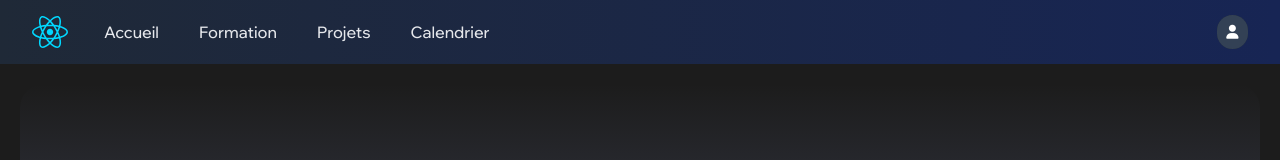
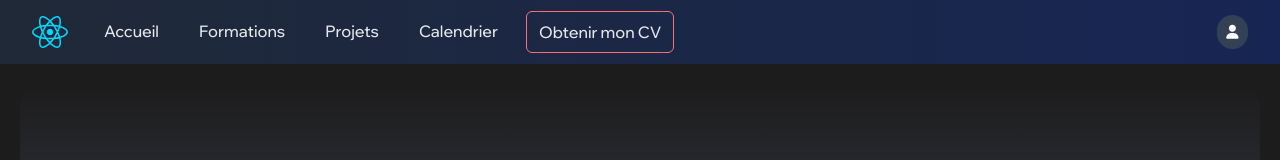
Before and after one commit to caerroff/site-perso, a React (Vite) app in the folder frontend/: page / in a window 1280 px wide. Shown: the top 160 px of the page. Built offline with nearby package versions, Linux system fonts and the light colour scheme; no server answers.

Commit message:
feat: add CV + fix: mobile header

```diff
--- a/frontend/src/components/Header/header.tsx
+++ b/frontend/src/components/Header/header.tsx
@@ -38,10 +38,11 @@ function Header() {
                         <div className="hidden sm:ml-6 sm:block">
                             <div className="flex space-x-4">
                                 <Link to="/" className="text-gray-200 hover:bg-blue-700 hover:text-white rounded-md px-3 py-2 text-md font-medium">Accueil</Link>
-                                <Link to="/formation" className="text-gray-200 hover:bg-blue-700 hover:text-white rounded-md px-3 py-2 text-md font-medium">Formation</Link>
+                                <Link to="/formation" className="text-gray-200 hover:bg-blue-700 hover:text-white rounded-md px-3 py-2 text-md font-medium">Formations</Link>
                                 {/* <Link to="/blog" className="text-gray-200 hover:bg-blue-700 hover:text-white rounded-md px-3 py-2 text-md font-medium">Blog</Link> */}
                                 <Link to="/projects" className="text-gray-200 hover:bg-blue-700 hover:text-white rounded-md px-3 py-2 text-md font-medium">Projets</Link>
                                 <Link to="/calendar" className="text-gray-200 hover:bg-blue-700 hover:text-white rounded-md px-3 py-2 text-md font-medium">Calendrier</Link>
+                                <a href="/assets/cv.pdf" target='_blank' className="text-gray-200 hover:bg-red-700 border border-red-400 hover:text-white rounded-md px-3 py-2 text-md font-medium">Obtenir mon CV</a>
                             </div>
                         </div>
                     </div>
@@ -67,9 +68,11 @@ function Header() {
 
             <div className="hidden" id="mobile-menu">
                 <Link to="/" onClick={() => { showHideMobileMenu() }} className="text-gray-200  block rounded-md px-3 py-2 text-base font-medium">Accueil</Link>
-                <Link to="/blog" onClick={() => { showHideMobileMenu() }} className="text-gray-200  block rounded-md px-3 py-2 text-base font-medium">Blog</Link>
+                <Link to="/formation" onClick={() => { showHideMobileMenu() }} className="text-gray-200  block rounded-md px-3 py-2 text-base font-medium">Formations</Link>
                 <Link to="/projects" onClick={() => { showHideMobileMenu() }} className="text-gray-200  block rounded-md px-3 py-2 text-base font-medium">Projets</Link>
                 <Link to="/calendar" onClick={() => { showHideMobileMenu() }} className="text-gray-200  block rounded-md px-3 py-2 text-base font-medium">Calendrier</Link>
+                <a href="/assets/cv.pdf" target='_blank' className="text-gray-200 border-red-300 border  block rounded-md px-3 py-2 text-base font-medium">Obtenir mon CV</a>
+
             </div>
         </nav >
 
```
Also changed, not shown: 1 other file (tests, documents, lock files or other folders).
